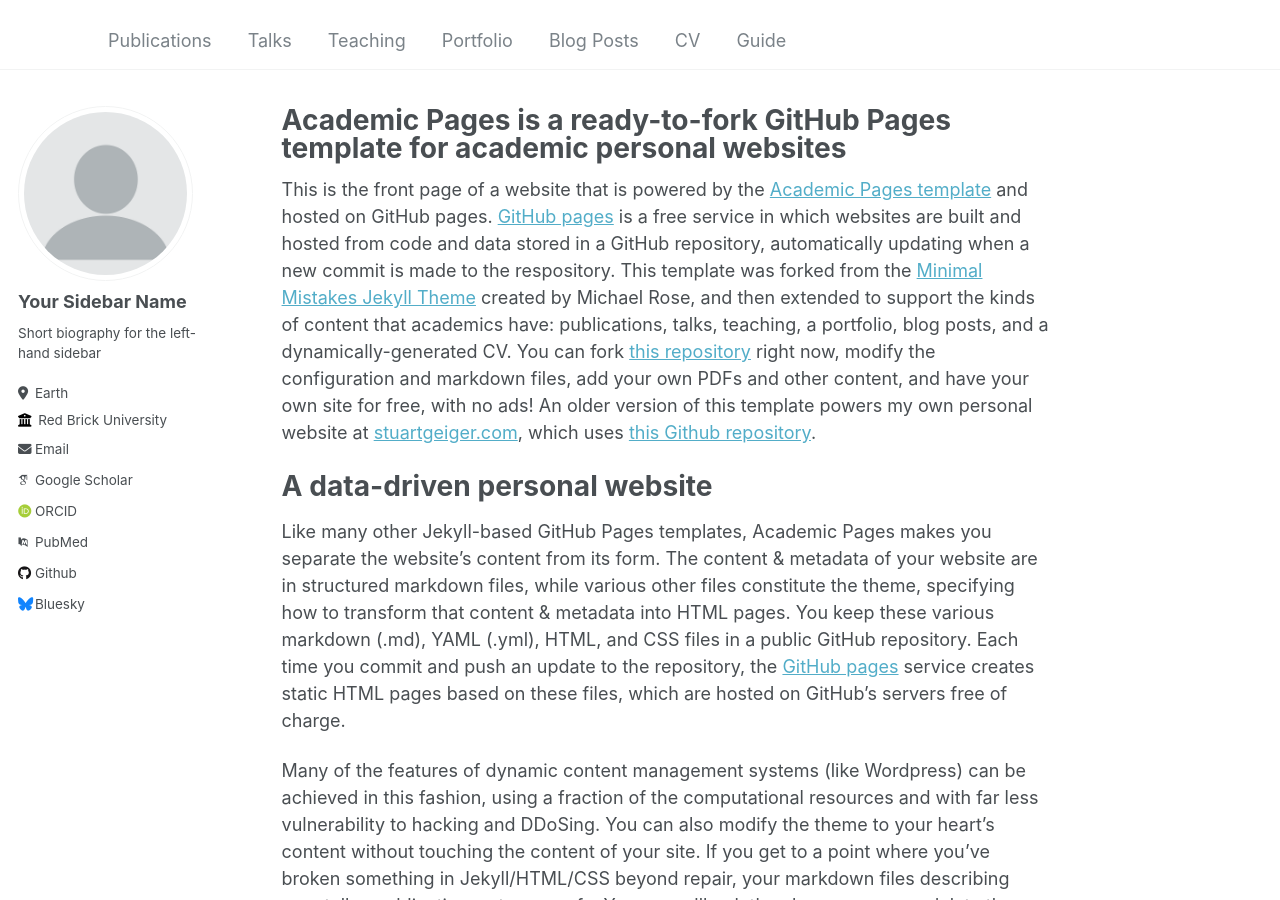
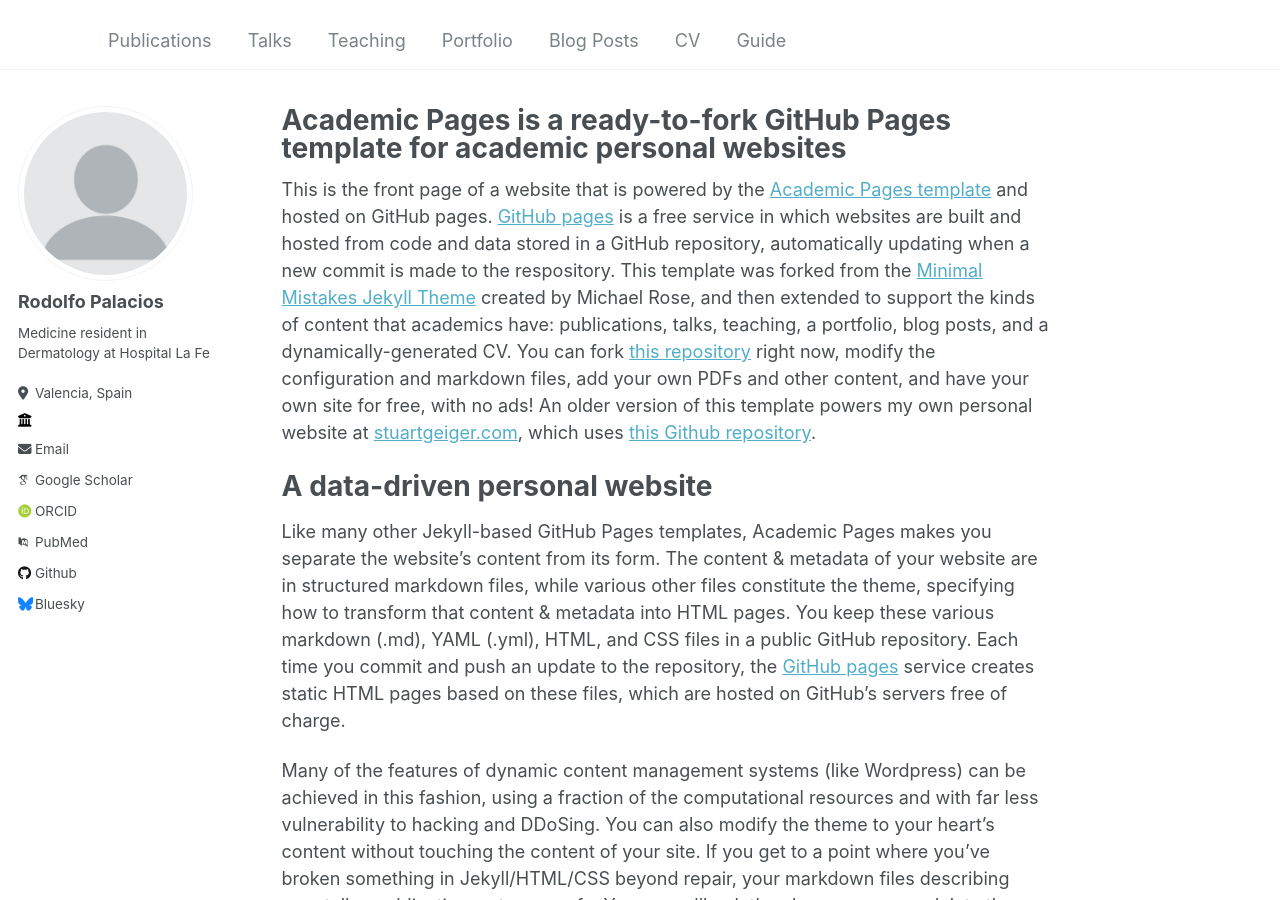
Before and after one commit to rodolfopalaciosd/rodolfopalaciosd.github.io, a Jekyll site: the page built from _pages/about.md, in a window 1280 px wide and 900 px high. Built offline with Jekyll 4.4.1, drawn with Linux system fonts in a browser that asks for light colours; some web fonts are replaced.

Commit message:
updated config

```diff
--- a/_config.yml
+++ b/_config.yml
@@ -22,13 +22,13 @@ repository               : "academicpages/rodolfopalaciosd.github.io"
 author:
   # Biographic information
   avatar           : "profile.png"
-  name             : "Your Sidebar Name"
+  name             : "Rodolfo Palacios"
   pronouns         : # example: "she/her"
-  bio              : "Short biography for the left-hand sidebar"
-  location         : "Earth"
-  employer         : "Red Brick University"
+  bio              : "Medicine resident in Dermatology at Hospital La Fe"
+  location         : "Valencia, Spain"
+  employer         : ""
   uri              : # URL
-  email            : "none@example.org"
+  email            : "rodolfo.palaciosd@gmail.com"
 
   # Academic websites
   arxiv            : # URL - Update with the correct link to your profile
```
